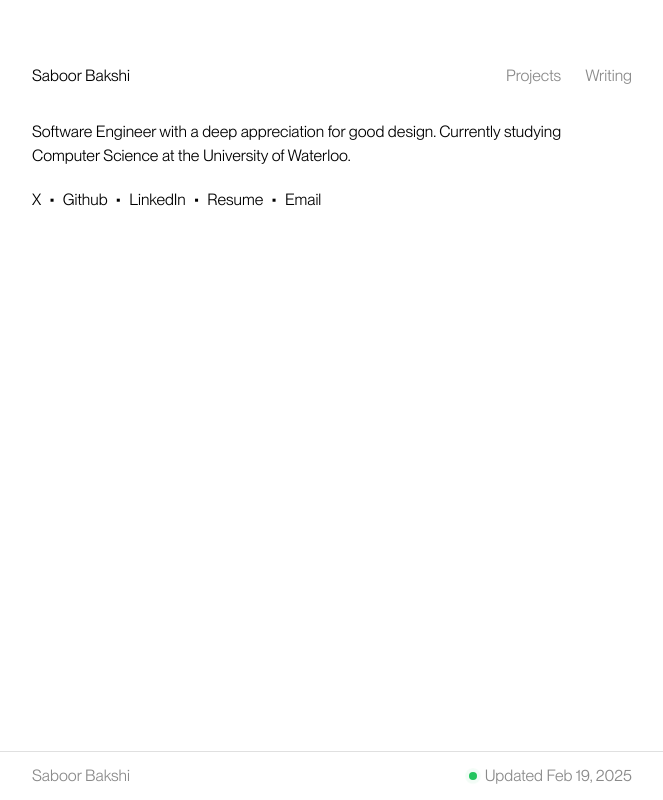
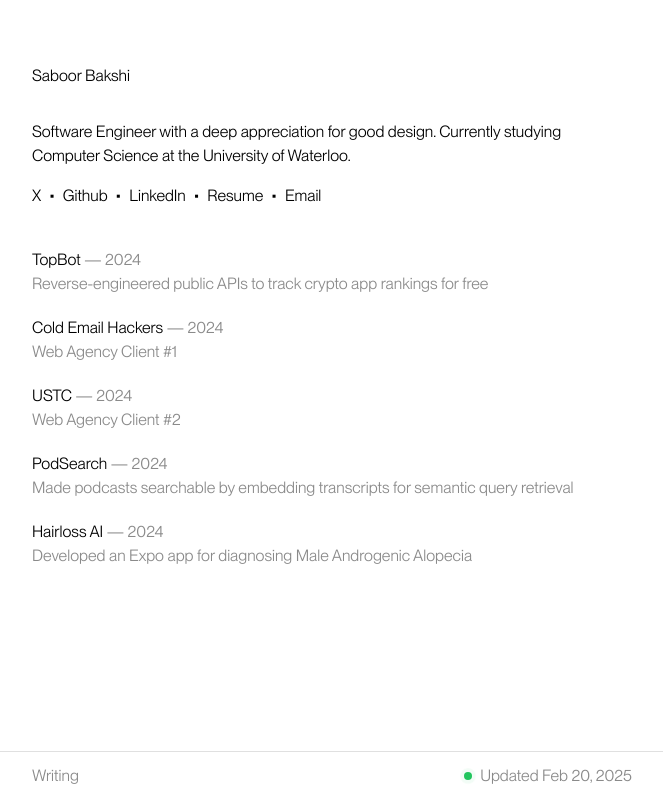
Before and after one commit to saboorbakshi/portfolio, a Next.js app: page / in a window 1280 px wide. Shown: the whole page, without its empty margins (308-971 px from the left). Built offline with nearby package versions, Linux system fonts and the light colour scheme.

Commit message:
style: update site look

```diff
--- a/src/app/page.tsx
+++ b/src/app/page.tsx
@@ -1,8 +1,9 @@
 import Link from '@/components/Link'
+import { projects } from '@/data'
 
 export default function Home() {
   return (
-    <div className="flex flex-col gap-5">
+    <div className="flex flex-col gap-4">
       <div className="sm:text-base">
         Software Engineer with a deep appreciation for good design. Currently studying Computer
         Science at the University of Waterloo.
@@ -19,6 +20,27 @@ export default function Home() {
         <div>•</div>
         <Link label="Email" url="mailto:saboor.bakshi@uwaterloo.ca" />
       </div>
+
+      <div className='mb-1.5 sm:mb-2'></div>
+
+      <div className="flex flex-col gap-5">
+        {projects.map((item, index) => (
+          <a
+            key={index}
+            className="flex flex-col gap-2 group"
+            target="_blank"
+            rel="noopener noreferrer"
+            href={item.url}
+          >
+            <div>
+              <span className="sm:text-base group-hover:underline">{item.name}</span>
+              <span className="sm:text-base text-fgSecondary"> — {item.year}</span>
+              <div className="sm:text-base text-fgSecondary">{item.desc}</div>
+              {/* <div className="sm:text-base text-fgSecondary">{item.tools}</div> */}
+            </div>
+          </a>
+        ))}
+      </div>
     </div>
   )
 }
--- a/src/app/projects/page.tsx
+++ /dev/null
@@ -1,24 +0,0 @@
-import { projects } from '@/data'
-
-export default function Projects() {
-  return (
-    <div className="flex flex-col gap-5">
-      {projects.map((item, index) => (
-        <a
-          key={index}
-          className="flex flex-col gap-2 group"
-          target="_blank"
-          rel="noopener noreferrer"
-          href={item.url}
-        >
-          <div>
-            <span className="sm:text-base group-hover:underline">{item.name}</span>
-            <span className="sm:text-base text-fgSecondary"> — {item.year}</span>
-            <div className="sm:text-base text-fgSecondary">{item.desc}</div>
-            {/* <div className="sm:text-base text-fgSecondary">{item.tools}</div> */}
-          </div>
-        </a>
-      ))}
-    </div>
-  )
-}
--- a/src/app/writing/page.tsx
+++ b/src/app/writing/page.tsx
@@ -2,8 +2,8 @@ import { writing } from '@/data'
 
 export default function Writing() {
   return (
-    <div className="flex flex-col gap-5">
-      {/* {writing.map((item, index) => (
+    <div className="flex flex-col gap-4">
+      {writing.map((item, index) => (
         <a
           key={index}
           className="flex flex-col gap-2 group"
@@ -16,7 +16,7 @@ export default function Writing() {
             <div className="sm:text-base text-fgSecondary">{item.date}</div>
           </div>
         </a>
-      ))} */}
+      ))}
     </div>
   )
 }
--- a/src/components/Footer.tsx
+++ b/src/components/Footer.tsx
@@ -2,8 +2,8 @@ export default function Footer() {
   return (
     <footer className="flex flex-col items-center justify-center px-6">
       <div className="w-full max-w-screen-custom flex justify-between items-center py-3">
-        <a href="/" className="text-fgSecondary hover:underline">
-          Saboor Bakshi
+        <a href="/writing" className="text-fgSecondary hover:underline">
+          Writing
         </a>
 
         <div className="flex items-center gap-1">
@@ -11,7 +11,7 @@ export default function Footer() {
             <div className="absolute size-2 animate-ping rounded-full bg-green-500 opacity-75"></div>
             <div className="size-2 rounded-full bg-green-500"></div>
           </div>
-          <div className="text-fgSecondary">Updated Feb 19, 2025</div>
+          <div className="text-fgSecondary">Updated Feb 20, 2025</div>
         </div>
       </div>
     </footer>
--- a/src/components/Header.tsx
+++ b/src/components/Header.tsx
@@ -3,32 +3,18 @@
 import Link from 'next/link'
 import { usePathname } from 'next/navigation'
 
-interface NavLinkProps {
-  href: string
-  children: React.ReactNode
-}
-
-function NavLink({ href, children }: NavLinkProps) {
+export default function Header() {
   const pathname = usePathname()
-  // Consider a link active if the pathname matches exactly or starts with the href (for nested routes)
-  const isActive = href === '/' ? pathname === '/' : pathname.startsWith(href)
-  const activeClass = isActive ? 'text-fg' : 'text-fgSecondary'
+  const isActive = pathname === '/'
 
   return (
-    <Link href={href} className={`sm:text-base ${activeClass} hover:text-fg`}>
-      {children}
-    </Link>
-  )
-}
-
-export default function Header() {
-  return (
-    <header className="flex flex-row justify-between items-center mb-7 sm:mb-8">
-      <NavLink href="/">Saboor Bakshi</NavLink>
-      <div className="flex flex-row gap-6">
-        <NavLink href="/projects">Projects</NavLink>
-        <NavLink href="/writing">Writing</NavLink>
-      </div>
+    <header className="flex justify-between items-center mb-7 sm:mb-8">
+      <Link
+        href="/"
+        className={`sm:text-base ${isActive ? 'text-fg' : 'text-fgSecondary'} hover:text-fg`}
+      >
+        Saboor Bakshi
+      </Link>
     </header>
   )
 }
--- a/src/data.ts
+++ b/src/data.ts
@@ -85,7 +85,7 @@ export const writing = [
     date: 'Feb 19, 2025'
   },
   {
-    title: 'Why Computer Science',
+    title: 'Why Computer Science @UWaterloo',
     date: 'Feb 19, 2025'
   },
   {
--- a/tailwind.config.ts
+++ b/tailwind.config.ts
@@ -12,7 +12,7 @@ const config: Config = {
         custom: ['var(--font-custom)']
       },
       colors: {
-        bg: '#fafafa',
+        bg: '#ffffff',
         fg: '#000000',
         fgSecondary: '#8a8a8a',
         stroke: '#e0e0e0'
```
